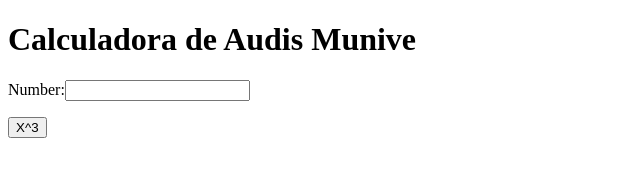
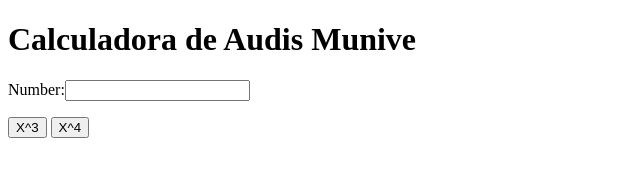
Before and after one commit to AAMRDeveloper/my_calculator_2, a plain HTML site: page index.html in a window 1280 px wide. Shown: the whole page, without its empty margins (0-640 px from the left). Drawn offline with Linux system fonts and the light colour scheme.

Commit message:
X^4 Button

```diff
--- a/index.html
+++ b/index.html
@@ -8,12 +8,17 @@
 
 	<h1>Calculadora de Audis Munive</h1>
 	Number:<input type="text" id ="n1">
-	<p> <button onclick="cube()"> X^3</button></p>
+	<p> <button onclick="cube()"> X^3</button>
+	 <button onclick="power_4()"> X^4</button></p>
 
 <script type="text/javascript">
   function cube(){
     var num = document.getElementById("n1");
     num.value = Math.pow(num.value,3);}
+
+  function power_4(){
+     var num = document.getElementById("n1");
+    num.value = Math.pow(num.value,4);}
 </script>
 
 </body>
```
